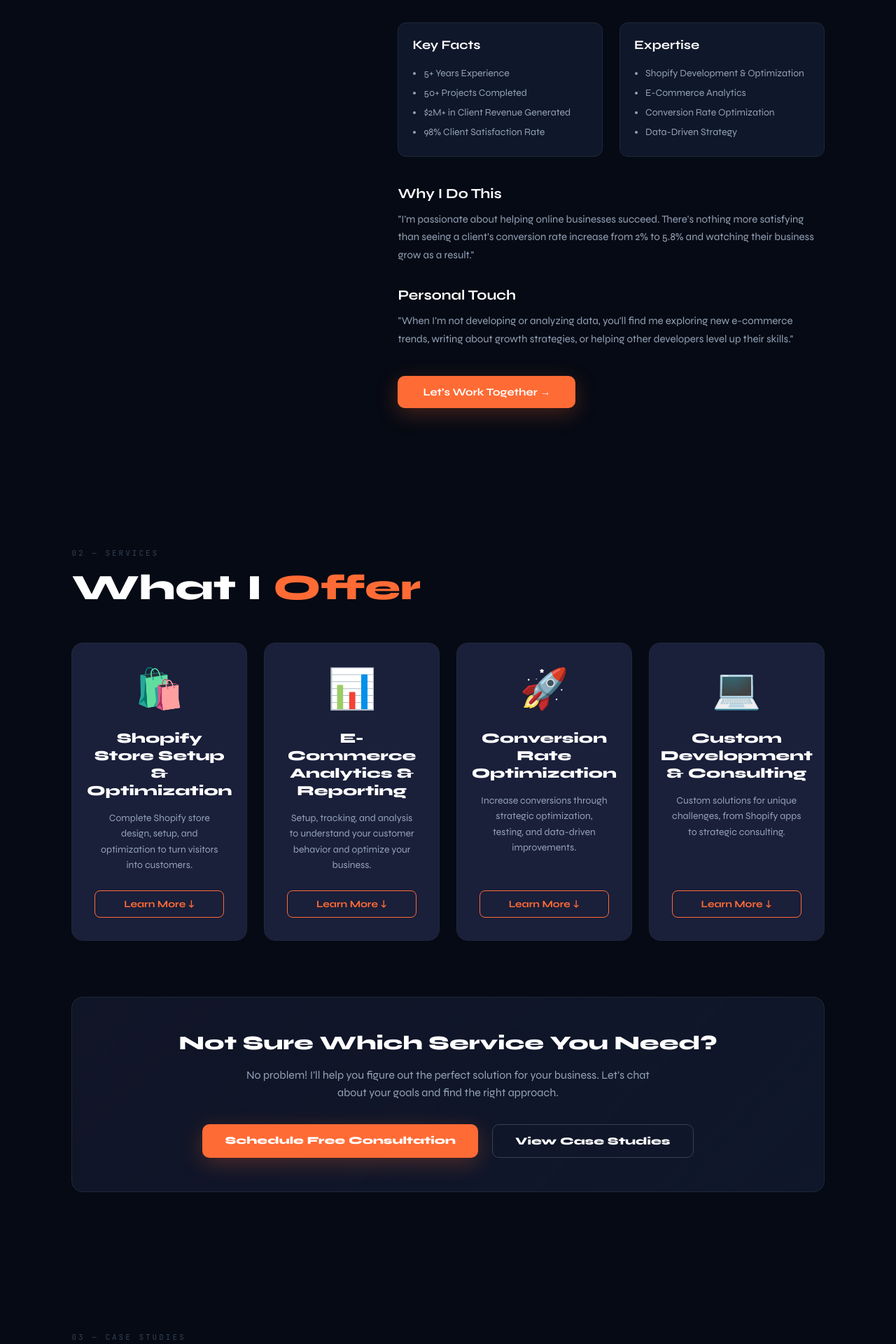
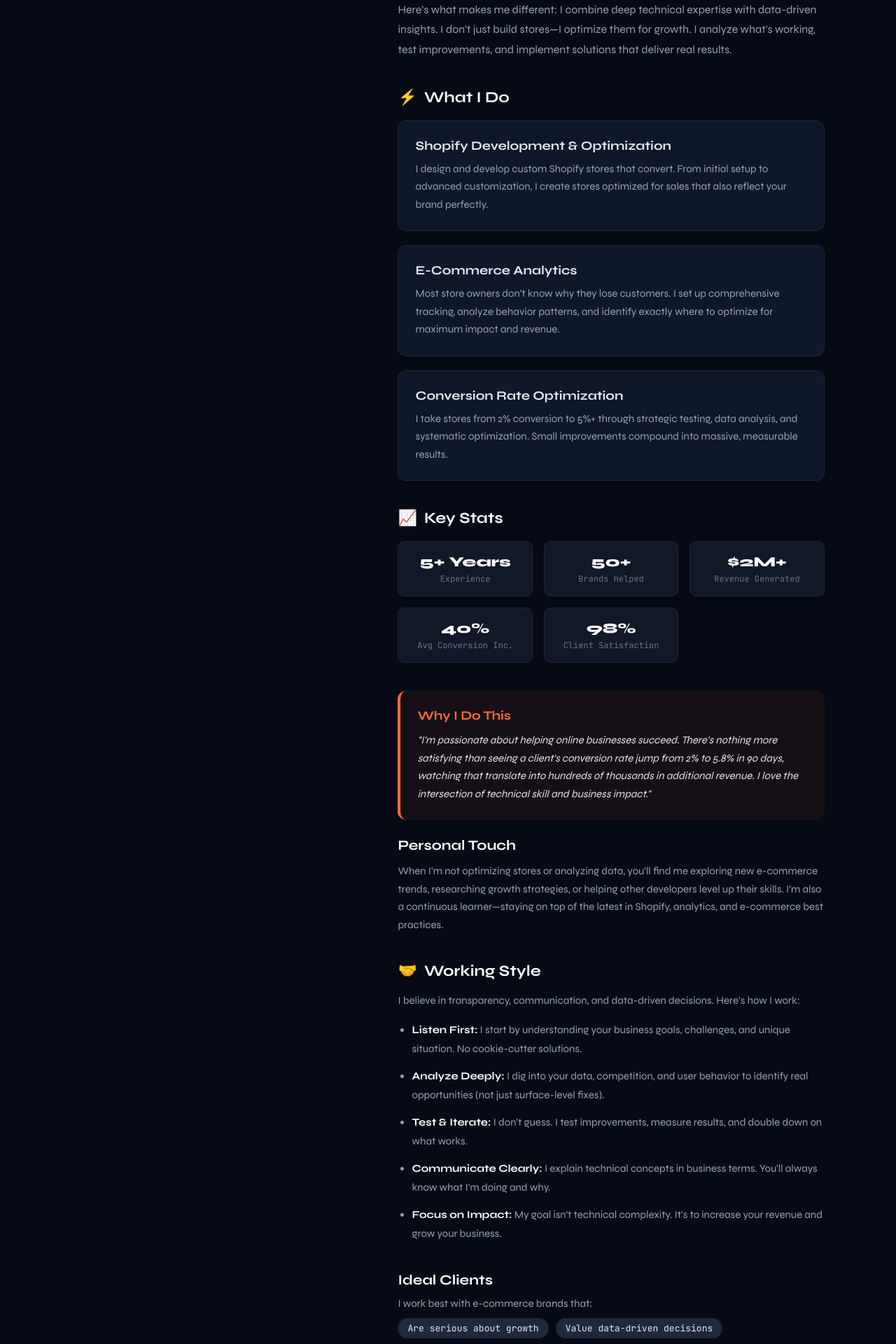
Before and after one commit to varuna1704/my-portfolio-, a React (Vite) app: page / in a window 1280 px wide. Shown: the part 1520-3440 px from the top of the page at 70% size. Built offline with nearby package versions, Linux system fonts and the light colour scheme.

Commit message:
update: refresh About Section with professional Option 1 copy

```diff
--- a/src/components/AboutSection.jsx
+++ b/src/components/AboutSection.jsx
@@ -26,65 +26,119 @@ export default function AboutSection() {
         </div>
 
         {/* Right: Content */}
+        <div style={{ display: "flex", flexDirection: "column", gap: "40px" }}>
+
+          {/* Header & Bio */}
           <div>
             <h2 style={{ fontFamily: "'Syne', sans-serif", fontSize: "clamp(2rem,4vw,3rem)", fontWeight: 800, color: "#fff", lineHeight: 1.1, marginBottom: 24 }}>
               I Help E-Commerce Brands Scale With <span style={{ color: "#ff6b35" }}>Shopify & Data-Driven Insights</span>
             </h2>
-
-          <div style={{ color: "#94a3b8", fontSize: "16px", lineHeight: 1.8, display: "flex", flexDirection: "column", gap: "16px", marginBottom: "32px" }}>
+            <div style={{ color: "#94a3b8", fontSize: "16px", lineHeight: 1.8, display: "flex", flexDirection: "column", gap: "16px" }}>
               <p>Hi, I&apos;m Varuna Nikam. I&apos;m a full-stack e-commerce expert specializing in Shopify development and data analytics.</p>
-            <p>With 5+ years of experience, I&apos;ve helped 50+ e-commerce brands increase their conversion rates, improve customer experience, and drive measurable revenue growth.</p>
-            <p>My approach combines technical expertise with data-driven insights. I don&apos;t just build stores—I optimize them for growth.</p>
-          </div>
-
-          <div className="facts-grid" style={{ display: "grid", gridTemplateColumns: "1fr 1fr", gap: "24px", marginBottom: "40px" }}>
-            <div style={{ background: "#0f172a", border: "1px solid #1e293b", padding: "20px", borderRadius: "12px", transition: "transform 0.3s", cursor: "default" }}
-                 onMouseEnter={e => e.currentTarget.style.transform = "translateY(-5px)"}
-                 onMouseLeave={e => e.currentTarget.style.transform = "translateY(0)"}>
-              <h3 style={{ color: "#fff", fontFamily: "'Syne', sans-serif", fontSize: "18px", marginBottom: "16px" }}>Key Facts</h3>
-              <ul style={{ color: "#94a3b8", fontSize: "14px", lineHeight: 2, paddingLeft: "16px", margin: 0 }}>
-                <li>5+ Years Experience</li>
-                <li>50+ Projects Completed</li>
-                <li>$2M+ in Client Revenue Generated</li>
-                <li>98% Client Satisfaction Rate</li>
-              </ul>
-            </div>
-            <div style={{ background: "#0f172a", border: "1px solid #1e293b", padding: "20px", borderRadius: "12px", transition: "transform 0.3s", cursor: "default" }}
-                 onMouseEnter={e => e.currentTarget.style.transform = "translateY(-5px)"}
-                 onMouseLeave={e => e.currentTarget.style.transform = "translateY(0)"}>
-              <h3 style={{ color: "#fff", fontFamily: "'Syne', sans-serif", fontSize: "18px", marginBottom: "16px" }}>Expertise</h3>
-              <ul style={{ color: "#94a3b8", fontSize: "14px", lineHeight: 2, paddingLeft: "16px", margin: 0 }}>
-                <li>Shopify Development & Optimization</li>
-                <li>E-Commerce Analytics</li>
-                <li>Conversion Rate Optimization</li>
-                <li>Data-Driven Strategy</li>
-              </ul>
+              <p>With 5+ years of hands-on experience, I&apos;ve helped 50+ e-commerce brands increase their conversion rates, improve customer experience, and drive measurable revenue growth. My passion? Taking struggling stores and turning them into high-performing sales machines.</p>
+              <p>Here&apos;s what makes me different: I combine deep technical expertise with data-driven insights. I don&apos;t just build stores—I optimize them for growth. I analyze what&apos;s working, test improvements, and implement solutions that deliver real results.</p>
             </div>
           </div>
 
-          <div style={{ marginBottom: "32px" }}>
-            <h3 style={{ color: "#fff", fontFamily: "'Syne', sans-serif", fontSize: "20px", marginBottom: "12px" }}>Why I Do This</h3>
-            <p style={{ color: "#94a3b8", fontSize: "15px", lineHeight: 1.7 }}>&quot;I&apos;m passionate about helping online businesses succeed. There&apos;s nothing more satisfying than seeing a client&apos;s conversion rate increase from 2% to 5.8% and watching their business grow as a result.&quot;</p>
+          {/* What I Do */}
+          <div>
+            <h3 style={{ color: "#fff", fontFamily: "'Syne', sans-serif", fontSize: "22px", marginBottom: "20px", display: "flex", alignItems: "center", gap: "10px" }}>
+              <span style={{ color: "#ff6b35" }}>⚡</span> What I Do
+            </h3>
+            <div className="what-i-do-grid" style={{ display: "grid", gap: "20px" }}>
+              <div style={{ background: "#0f172a", border: "1px solid #1e293b", padding: "24px", borderRadius: "12px" }}>
+                <h4 style={{ color: "#e2e8f0", fontFamily: "'Syne', sans-serif", fontSize: "18px", marginBottom: "10px" }}>Shopify Development & Optimization</h4>
+                <p style={{ color: "#94a3b8", fontSize: "15px", lineHeight: 1.7, margin: 0 }}>I design and develop custom Shopify stores that convert. From initial setup to advanced customization, I create stores optimized for sales that also reflect your brand perfectly.</p>
+              </div>
+              <div style={{ background: "#0f172a", border: "1px solid #1e293b", padding: "24px", borderRadius: "12px" }}>
+                <h4 style={{ color: "#e2e8f0", fontFamily: "'Syne', sans-serif", fontSize: "18px", marginBottom: "10px" }}>E-Commerce Analytics</h4>
+                <p style={{ color: "#94a3b8", fontSize: "15px", lineHeight: 1.7, margin: 0 }}>Most store owners don&apos;t know why they lose customers. I set up comprehensive tracking, analyze behavior patterns, and identify exactly where to optimize for maximum impact and revenue.</p>
+              </div>
+              <div style={{ background: "#0f172a", border: "1px solid #1e293b", padding: "24px", borderRadius: "12px" }}>
+                <h4 style={{ color: "#e2e8f0", fontFamily: "'Syne', sans-serif", fontSize: "18px", marginBottom: "10px" }}>Conversion Rate Optimization</h4>
+                <p style={{ color: "#94a3b8", fontSize: "15px", lineHeight: 1.7, margin: 0 }}>I take stores from 2% conversion to 5%+ through strategic testing, data analysis, and systematic optimization. Small improvements compound into massive, measurable results.</p>
+              </div>
+            </div>
           </div>
 
-          <div style={{ marginBottom: "40px" }}>
-            <h3 style={{ color: "#fff", fontFamily: "'Syne', sans-serif", fontSize: "20px", marginBottom: "12px" }}>Personal Touch</h3>
-            <p style={{ color: "#94a3b8", fontSize: "15px", lineHeight: 1.7 }}>&quot;When I&apos;m not developing or analyzing data, you&apos;ll find me exploring new e-commerce trends, writing about growth strategies, or helping other developers level up their skills.&quot;</p>
+          {/* Key Stats */}
+          <div>
+            <h3 style={{ color: "#fff", fontFamily: "'Syne', sans-serif", fontSize: "22px", marginBottom: "20px", display: "flex", alignItems: "center", gap: "10px" }}>
+              <span style={{ color: "#00d4aa" }}>📈</span> Key Stats
+            </h3>
+            <div className="stats-facts-grid" style={{ display: "grid", gridTemplateColumns: "repeat(auto-fit, minmax(150px, 1fr))", gap: "16px" }}>
+              {[
+                { label: "Experience", val: "5+ Years" },
+                { label: "Brands Helped", val: "50+" },
+                { label: "Revenue Generated", val: "$2M+" },
+                { label: "Avg Conversion Inc.", val: "40%" },
+                { label: "Client Satisfaction", val: "98%" }
+              ].map((stat, i) => (
+                <div key={i} style={{ background: "#111827", border: "1px solid #1e293b", padding: "16px", borderRadius: "10px", textAlign: "center" }}>
+                  <div style={{ color: "#fff", fontFamily: "'Syne', sans-serif", fontSize: "20px", fontWeight: 800 }}>{stat.val}</div>
+                  <div style={{ color: "#64748b", fontSize: "12px", fontFamily: "'JetBrains Mono', monospace", marginTop: "4px" }}>{stat.label}</div>
+                </div>
+              ))}
+            </div>
           </div>
 
+          {/* Why I Do This & Personal Touch */}
+          <div style={{ display: "grid", gap: "24px" }}>
+            <div style={{ padding: "24px", background: "#ff6b3510", borderRadius: "12px", borderLeft: "4px solid #ff6b35" }}>
+              <h3 style={{ color: "#ff6b35", fontFamily: "'Syne', sans-serif", fontSize: "18px", marginBottom: "12px" }}>Why I Do This</h3>
+              <p style={{ color: "#e2e8f0", fontSize: "15px", lineHeight: 1.7, margin: 0, fontStyle: "italic" }}>&quot;I&apos;m passionate about helping online businesses succeed. There&apos;s nothing more satisfying than seeing a client&apos;s conversion rate jump from 2% to 5.8% in 90 days, watching that translate into hundreds of thousands in additional revenue. I love the intersection of technical skill and business impact.&quot;</p>
+            </div>
+
+            <div>
+              <h3 style={{ color: "#fff", fontFamily: "'Syne', sans-serif", fontSize: "20px", marginBottom: "12px" }}>Personal Touch</h3>
+              <p style={{ color: "#94a3b8", fontSize: "15px", lineHeight: 1.7 }}>When I&apos;m not optimizing stores or analyzing data, you&apos;ll find me exploring new e-commerce trends, researching growth strategies, or helping other developers level up their skills. I&apos;m also a continuous learner—staying on top of the latest in Shopify, analytics, and e-commerce best practices.</p>
+            </div>
+          </div>
+
+          {/* Working Style */}
+          <div>
+            <h3 style={{ color: "#fff", fontFamily: "'Syne', sans-serif", fontSize: "22px", marginBottom: "20px", display: "flex", alignItems: "center", gap: "10px" }}>
+              <span style={{ color: "#f59e0b" }}>🤝</span> Working Style
+            </h3>
+            <p style={{ color: "#94a3b8", fontSize: "15px", marginBottom: "20px" }}>I believe in transparency, communication, and data-driven decisions. Here&apos;s how I work:</p>
+            <ul style={{ color: "#94a3b8", fontSize: "15px", lineHeight: 1.8, paddingLeft: "20px", display: "flex", flexDirection: "column", gap: "12px", margin: 0 }}>
+              <li><strong style={{ color: "#fff" }}>Listen First:</strong> I start by understanding your business goals, challenges, and unique situation. No cookie-cutter solutions.</li>
+              <li><strong style={{ color: "#fff" }}>Analyze Deeply:</strong> I dig into your data, competition, and user behavior to identify real opportunities (not just surface-level fixes).</li>
+              <li><strong style={{ color: "#fff" }}>Test & Iterate:</strong> I don&apos;t guess. I test improvements, measure results, and double down on what works.</li>
+              <li><strong style={{ color: "#fff" }}>Communicate Clearly:</strong> I explain technical concepts in business terms. You&apos;ll always know what I&apos;m doing and why.</li>
+              <li><strong style={{ color: "#fff" }}>Focus on Impact:</strong> My goal isn&apos;t technical complexity. It&apos;s to increase your revenue and grow your business.</li>
+            </ul>
+          </div>
+
+          {/* Ideal Clients */}
+          <div>
+            <h3 style={{ color: "#fff", fontFamily: "'Syne', sans-serif", fontSize: "20px", marginBottom: "12px" }}>Ideal Clients</h3>
+            <p style={{ color: "#94a3b8", fontSize: "15px", marginBottom: "12px" }}>I work best with e-commerce brands that:</p>
+            <div style={{ display: "flex", flexWrap: "wrap", gap: "10px", marginBottom: "20px" }}>
+              {["Are serious about growth", "Value data-driven decisions", "Want a true partner", "Will test & optimize"].map((tag, i) => (
+                <span key={i} style={{ background: "#1e293b", color: "#e2e8f0", padding: "6px 14px", borderRadius: "99px", fontSize: "13px", fontFamily: "'JetBrains Mono', monospace" }}>{tag}</span>
+              ))}
+            </div>
+            <p style={{ color: "#94a3b8", fontSize: "15px", fontStyle: "italic" }}>Whether you&apos;re launching your first store or scaling an existing one, I can help.</p>
+          </div>
+
+          {/* CTA */}
+          <div style={{ marginTop: "10px" }}>
+            <p style={{ color: "#e2e8f0", fontSize: "16px", marginBottom: "20px", fontWeight: 600 }}>If you&apos;re looking for a Shopify expert who understands both the technical side and the business impact, let&apos;s connect.</p>
             <a
               href="#contact" data-hover
               style={{
-              display: "inline-block", padding: "14px 36px", background: "#ff6b35", color: "#fff",
+                display: "inline-flex", alignItems: "center", gap: "10px", padding: "16px 40px", background: "#ff6b35", color: "#fff",
                 borderRadius: "10px", textDecoration: "none", fontFamily: "'Syne', sans-serif",
-              fontWeight: 700, fontSize: "15px", transition: "all 0.3s",
+                fontWeight: 800, fontSize: "16px", transition: "all 0.3s",
                 boxShadow: "0 8px 30px #ff6b3540"
               }}
               onMouseEnter={e => { e.currentTarget.style.transform = "translateY(-3px)"; e.currentTarget.style.boxShadow = "0 14px 40px #ff6b3560"; }}
               onMouseLeave={e => { e.currentTarget.style.transform = "translateY(0)"; e.currentTarget.style.boxShadow = "0 8px 30px #ff6b3540"; }}
             >
-            Let&apos;s Work Together →
+              Let&apos;s Work Together <span style={{ fontSize: "20px" }}>→</span>
             </a>
+          </div>
         </div>
       </div>
 
```
Lines whose indentation alone changed are shown as unchanged.
